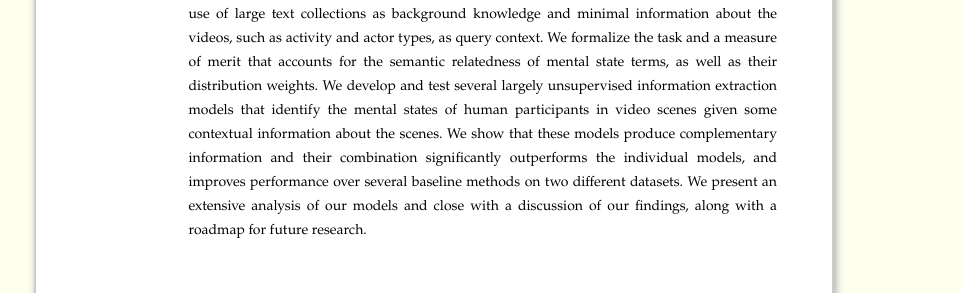
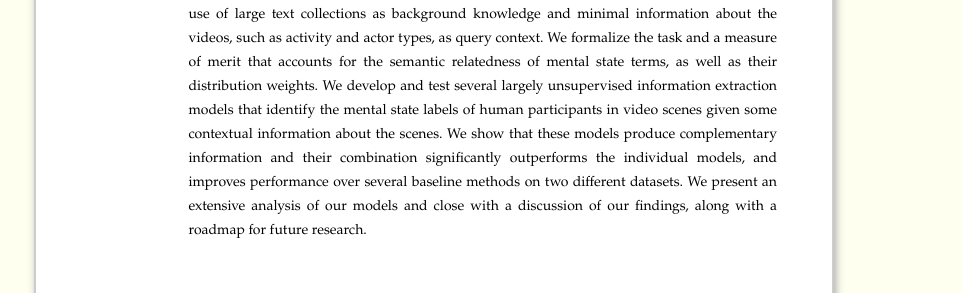
Before and after one commit to trananh/trananh.github.io, a Jekyll site: the page built from _posts/2014-04-24-doctoral-oral-defense-announcement.html, in a window 1280 px wide. Shown: the part 709-1002 px from the top of the page, without its empty margins (206-1168 px from the left). Built offline with Jekyll 4.4.1, drawn with Linux system fonts in a browser that asks for light colours; nearby versions of some CDN libraries; comment, search, counter and statistics services are not loaded; some of the changed text lies outside the part shown.

Commit message:
Updated abstract.

```diff
--- a/_posts/2014-04-24-doctoral-oral-defense-announcement.html
+++ b/_posts/2014-04-24-doctoral-oral-defense-announcement.html
@@ -68,7 +68,7 @@ comments: true
                 activity and actor types, as query context.  We formalize the task and a measure of merit that
                 accounts for the semantic relatedness of mental state terms, as well as their distribution weights.
                 We develop and test several largely unsupervised information extraction models that identify the
-                mental states of human participants in video scenes given some contextual information about the
+                mental state labels of human participants in video scenes given some contextual information about the
                 scenes.  We show that these models produce complementary information and their combination
                 significantly outperforms the individual models, and improves performance over several baseline
                 methods on two different datasets.  We present an extensive analysis of our models and close with
```
